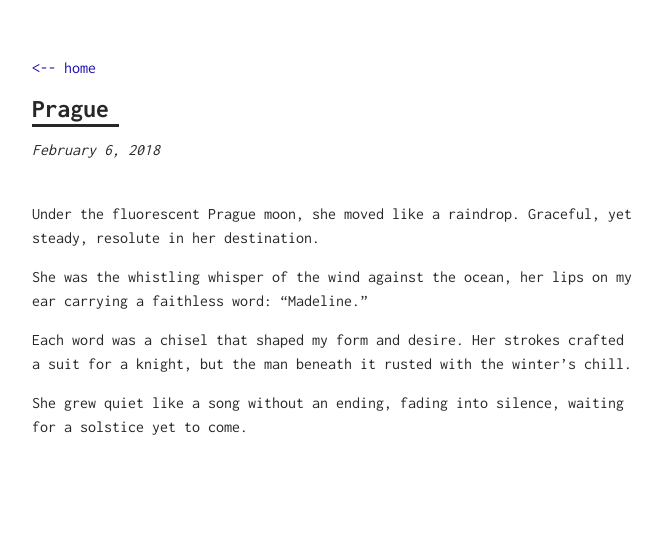
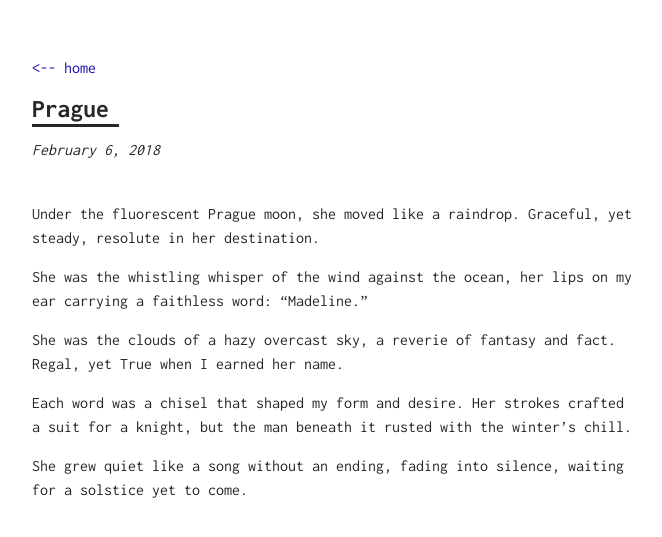
Before and after one commit to ordinarythings/ordinarythings.github.io, a Jekyll site: the page built from _posts/2018-02-06-Prague.md, in a window 1280 px wide. Shown: the top 537 px of the page, without its empty margins (308-970 px from the left). Built offline with Jekyll 4.4.1, drawn with Linux system fonts in a browser that asks for light colours.

Commit message:
I forgot a sentence rip

```diff
--- a/_posts/2018-02-06-Prague.md
+++ b/_posts/2018-02-06-Prague.md
@@ -8,6 +8,8 @@ Under the fluorescent Prague moon, she moved like a raindrop. Graceful, yet stea
 
 She was the whistling whisper of the wind against the ocean, her lips on my ear carrying a faithless word: "Madeline."
 
+She was the clouds of a hazy overcast sky, a reverie of fantasy and fact. Regal, yet True when I earned her name.
+
 Each word was a chisel that shaped my form and desire. Her strokes crafted a suit for a knight, but the man beneath it rusted with the winter's chill.
 
 She grew quiet like a song without an ending, fading into silence, waiting for a solstice yet to come.
```
